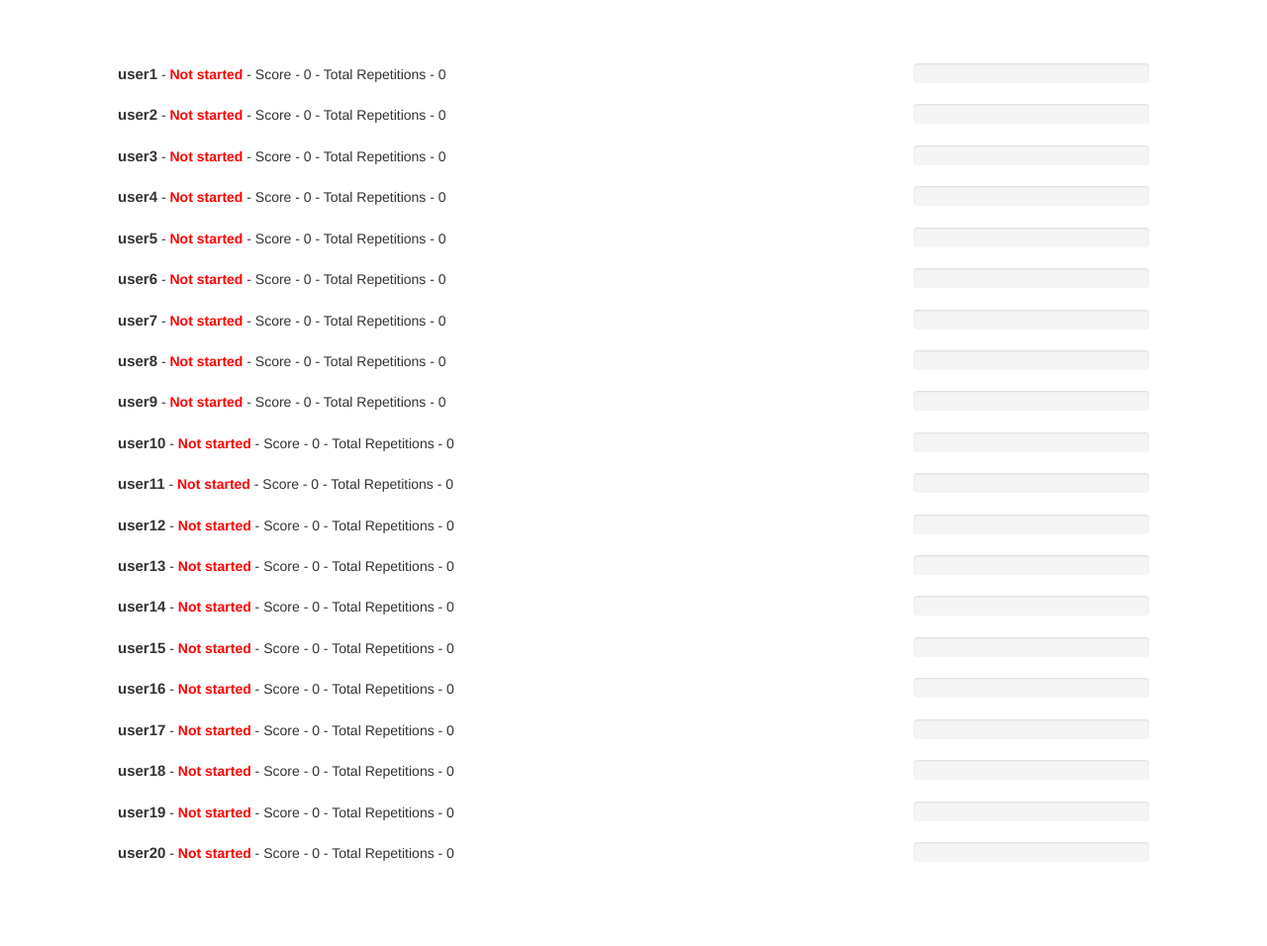
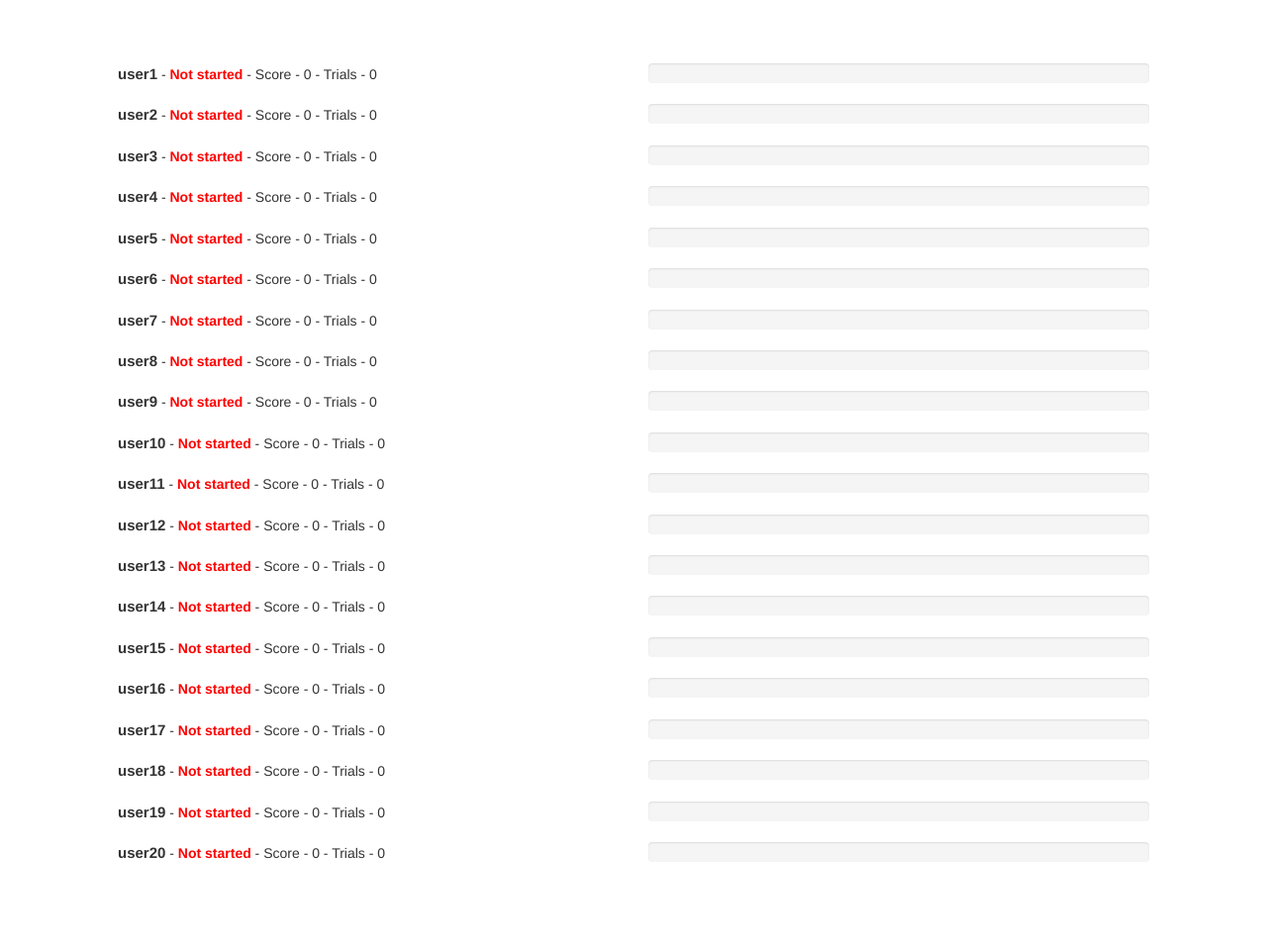
Before and after one commit to josephtey/Flask-MachineLearning-Flashcards, a Flask app: page /realtime in a window 1280 px wide. Shown: the whole page at 99% size. Run offline with Flask 2, Linux system fonts and the light colour scheme; data comes from the database, SQL or seed files in the repository; some libraries are stand-ins or nearby versions.

Commit message:
hagino experiment 1

```diff
--- a/app/templates/realtime.html
+++ b/app/templates/realtime.html
@@ -7,10 +7,10 @@
         {% for key in ls.keys() %}
 
             <div class="row">
-              <div class="col-md-9">
-                <b style="font-size: 15px">{{key}}</b>{% if ls[key].split(',')[0] == '0' %} - <b class="red">Not started</b>{% else %}<b class="green">Started</b>{% endif %} - Score - {{ls[key].split(',')[1]}} - Total Repetitions - {{ls[key].split(',')[2]}}
+              <div class="col-sm-6">
+                <b style="font-size: 15px">{{key}}</b>{% if ls[key].split(',')[0] == '0' %} - <b class="red">Not started</b>{% else %}<b class="green">Started</b>{% endif %} - Score - {{ls[key].split(',')[1]}} - Trials - {{ls[key].split(',')[2]}}
               </div>
-              <div class="col-md-3">
+              <div class="col-sm-6">
                 <div class="progress" style="margin-bottom:0">
                   <div class="progress-bar"role="progressbar" aria-valuenow="{{(ls[key].split(',')[2]|int/210)*100}}" aria-valuemin="0" aria-valuemax="100" style="width:{{(ls[key].split(',')[2]|int/210)*100}}%"></div>
                 </div>
```
